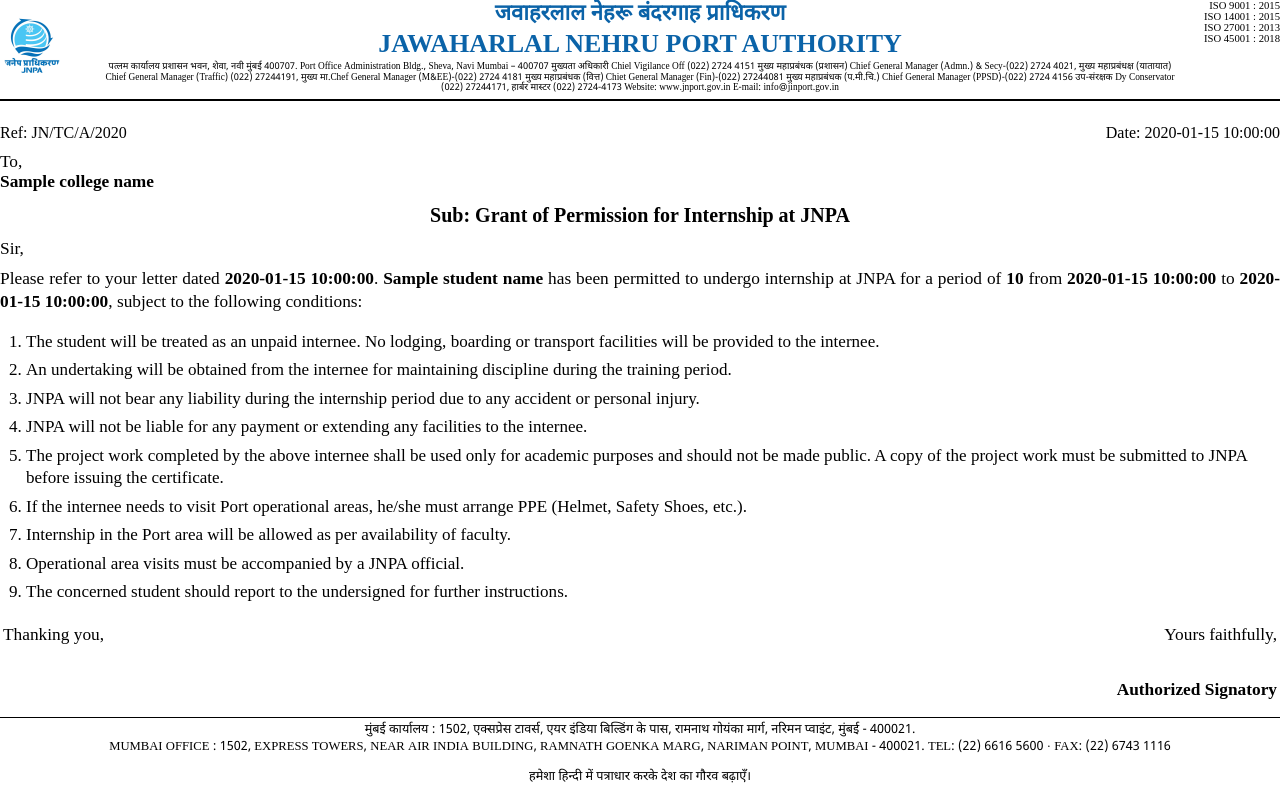
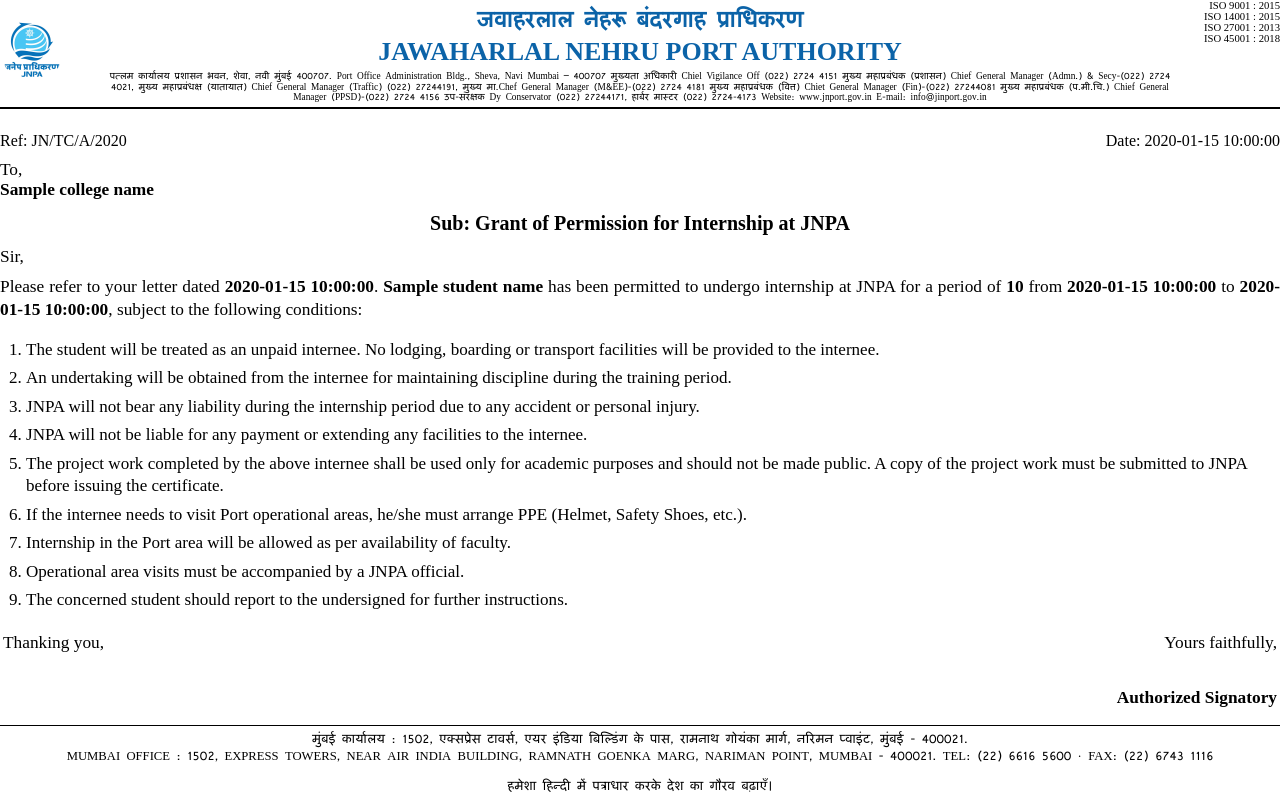
Before and after one commit to Kartik915d/JNPA-Internship-letter-Generator, a Flask app: template templates/internship_letter.html in a window 1280 px wide. Run offline with Flask 2, Linux system fonts and the light colour scheme; the template is opened without the code that fills it: most values are stand-ins (such as "Sample title", 1, 10 or a date in 2020); parts of the project's set-up code (start-up, migrations or seed data) failed here and were passed over.

Commit message:
Refactor CSS comments in internship_letter.html
Updated CSS comments for better organization and clarity.

```diff
--- a/templates/internship_letter.html
+++ b/templates/internship_letter.html
@@ -4,37 +4,17 @@
   <meta charset="utf-8"/>
   <title>Internship Letter</title>
 
- <style>
-    /* =====================================================
-       PAGE SETUP
-       ===================================================== */
+  <style>
+    /* -------- PAGE SETUP -------- */
     @page { size: A4; margin: 20mm 18mm 26mm 18mm; }
 
-    /* =====================================================
-       HINDI FONTS (WEASYPRINT SAFE)
-       ===================================================== */
-
-    /* Primary Hindi font */
+    /* -------- HINDI FONT (MANGAL) -------- */
     @font-face {
-      font-family: 'HindiPrimary';
-      src: url('{{ url_for("static", filename="fonts/NotoSansDevanagari-Regular.ttf") }}')
+      font-family: 'Mangal';
+      src: url('{{ url_for("static", filename="fonts/MANGAL.TTF") }}')
            format('truetype');
-      font-weight: normal;
-      font-style: normal;
     }
 
-    /* Fallback Hindi font */
-    @font-face {
-      font-family: 'HindiFallback';
-      src: url('{{ url_for("static", filename="fonts/MANGAL.TTF") }}')
-           format('truetype');
-      font-weight: normal;
-      font-style: normal;
-    }
-
-    /* =====================================================
-       GLOBAL TYPOGRAPHY
-       ===================================================== */
     body {
       font-family: "Times New Roman", Times, serif;
       color: #000;
@@ -43,12 +23,10 @@
     }
 
     .hindi {
-      font-family: 'HindiPrimary', 'HindiFallback', serif;
+      font-family: 'Mangal', serif;
     }
 
-    /* =====================================================
-       HEADER
-       ===================================================== */
+    /* -------- HEADER -------- */
     .jnpa-letterhead {
       position: relative;
       margin-bottom: 6mm;
@@ -102,9 +80,7 @@
       border-top: 2px solid #000;
     }
 
-    /* =====================================================
-       CONTENT
-       ===================================================== */
+    /* -------- CONTENT -------- */
     .meta {
       display: flex;
       justify-content: space-between;
@@ -136,9 +112,7 @@
       margin-bottom: 10px;
     }
 
-    /* =====================================================
-       CONDITIONS
-       ===================================================== */
+    /* -------- CONDITIONS (COMPACT) -------- */
     ol.conditions {
       font-size: 12.8pt;
       line-height: 1.32;
@@ -152,9 +126,7 @@
       page-break-inside: avoid;
     }
 
-    /* =====================================================
-       SIGNATURE
-       ===================================================== */
+    /* -------- SIGNATURE -------- */
     .signature-table {
       width: 100%;
       margin-top: 18px;
@@ -170,9 +142,7 @@
       font-weight: bold;
     }
 
-    /* =====================================================
-       FOOTER
-       ===================================================== */
+    /* -------- FOOTER (BOTTOM SAFE) -------- */
     .footer {
       border-top: 1px solid #000;
       margin-top: 14px;
```
